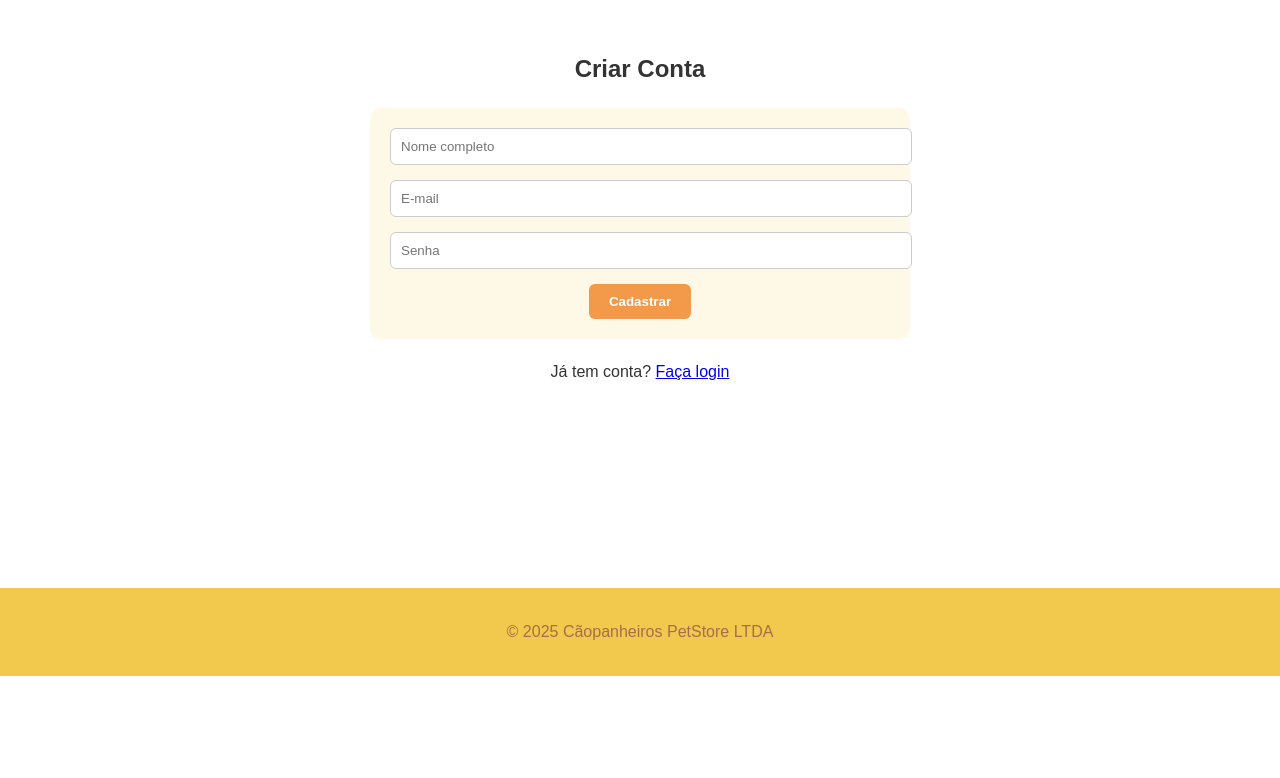
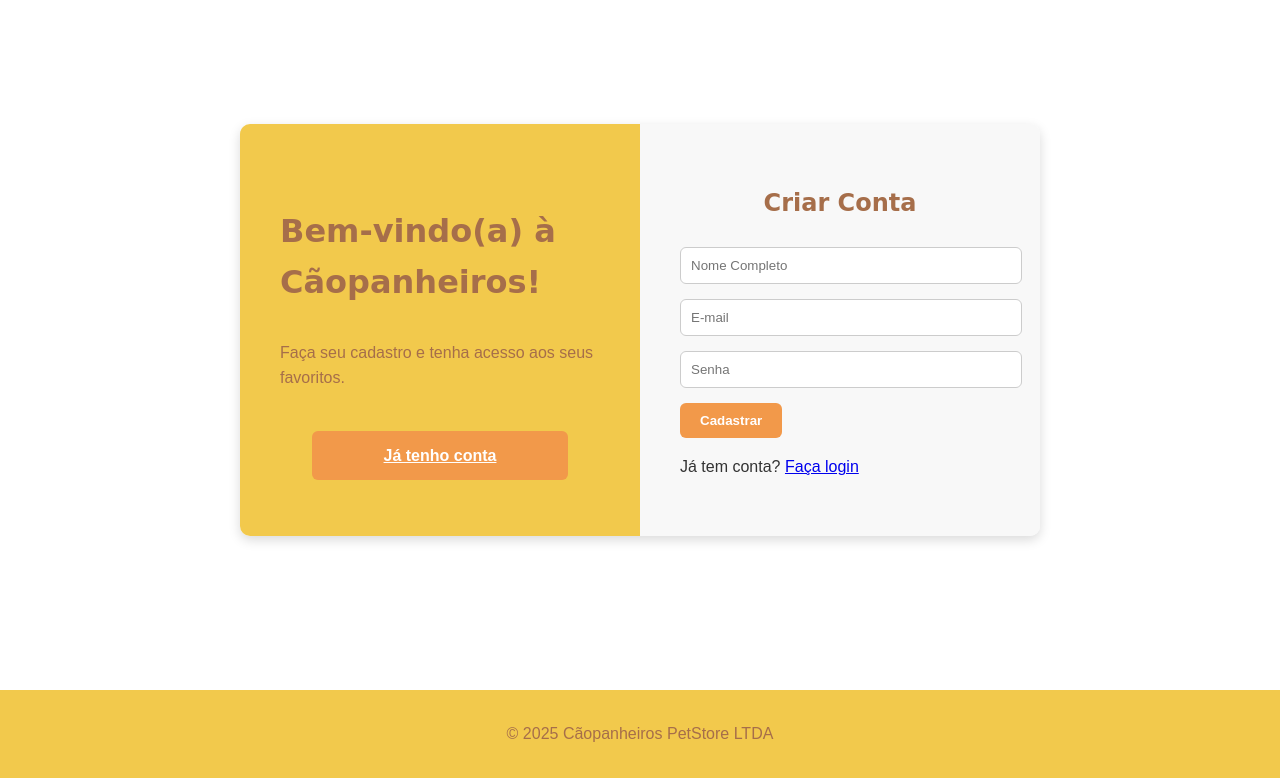
Before and after one commit to lamartinz/PetshopWeb, a PHP site: page /cadastro.html in a window 1280 px wide. Shown: the part 124-902 px from the top of the page. Before the commit the page ends 800 px from the top, so only its background shows below. Run offline with PHP 8.4, Linux system fonts and the light colour scheme.

Commit message:
Feature: html e css Cadastro
Implementei duas colunas na página de Cadastro para isso fiz mudanças da main do HTML e estilizei com Css

```diff
--- a/SRC/cadastro.html
+++ b/SRC/cadastro.html
@@ -15,15 +15,24 @@
   </header>
 
   <main>
+    <div class="cadastro-layout">
       <div class="login-container">
+        <div class="BemVindo">
+          <h2>Bem-vindo(a) à Cãopanheiros!</h2>
+          <p>Faça seu cadastro e tenha acesso aos seus favoritos.</p>
+          <a href="login.html" class="btn">Já tenho conta</a>
+        </div>
+        <div class="form-side">
           <h2>Criar Conta</h2>
           <form method="POST" action="backend/registrar.php">
-        <input type="text" name="nome" placeholder="Nome completo" required>
+            <input type="text" name="nome" placeholder="Nome Completo" required>
             <input type="email" name="email" placeholder="E-mail" required>
             <input type="password" name="senha" placeholder="Senha" required>
             <button type="submit" class="btn">Cadastrar</button>
           </form>
           <p>Já tem conta? <a href="login.html">Faça login</a></p>
+        </div>
+      </div>
     </div>
   </main>
 
--- a/SRC/css/style.css
+++ b/SRC/css/style.css
@@ -236,3 +236,94 @@ footer{
 .controles button.remover:hover {
   background: #C0392B;
 }
+
+/* tela de cadastro */
+.cadastro-layout{
+  display: flex;
+  justify-content: center;
+  align-items: center;
+  min-height: 75vh;
+}
+
+.login-container{
+  display: flex;
+  width: 100%;
+  max-width:800px;
+  background-color: #FFFFFF;
+  border-radius: 10px;
+  box-shadow: 0 4px 12px rgba(0, 0, 0, 0.15);
+  overflow: hidden;
+  text-align: left;
+}
+
+.BemVindo{
+  flex: 1;
+  background-color: #F2C94C;
+  color: #A66E4A;
+  padding: 40px;
+  display: flex;
+  flex-direction: column;
+  justify-content: center;
+  align-items: flex-start;
+}
+
+.BemVindo h2{
+  font-family: "Baloo 2", "Fredoka One", cursive;
+  font-size: 2em;
+  margin-bottom: 15px;
+  color: #A66E4A;
+}
+
+.BemVindo p{
+  font-size: 1em;
+  margin-bottom: 30px;
+  color: #A66E4A;
+}
+
+.BemVindo .btn{
+  width: 80%;
+  text-align: center;
+  padding: 12px 0;
+  margin-top: 10px;
+  align-self: center;
+}
+
+
+.form-side{
+  flex: 1;
+  padding: 40px;
+  display: flex;
+  flex-direction: column;
+  justify-content: center;
+  background-color: #f8f8f8;
+}
+
+.form-side h2{
+  font-family: "Baloo 2", "Fredoka One", cursive;
+  color: #A66E4A;
+  margin-bottom: 25px;
+  text-align: center;
+}
+
+.form-side form{
+  max-width: none;
+  margin: 0;
+  padding: 0;
+  background-color: transparent;
+}
+
+
+@media(max-width: 768px){
+  .login-container{
+    flex-direction: column;
+    max-width: 500px;
+  }
+  .BemVindo{
+    padding: 30px;
+    text-align: center;
+    align-items: center;
+  }
+  .BemVindo .btn{
+    width: 100%;
+  }
+}
```
Lines whose indentation alone changed are shown as unchanged.
